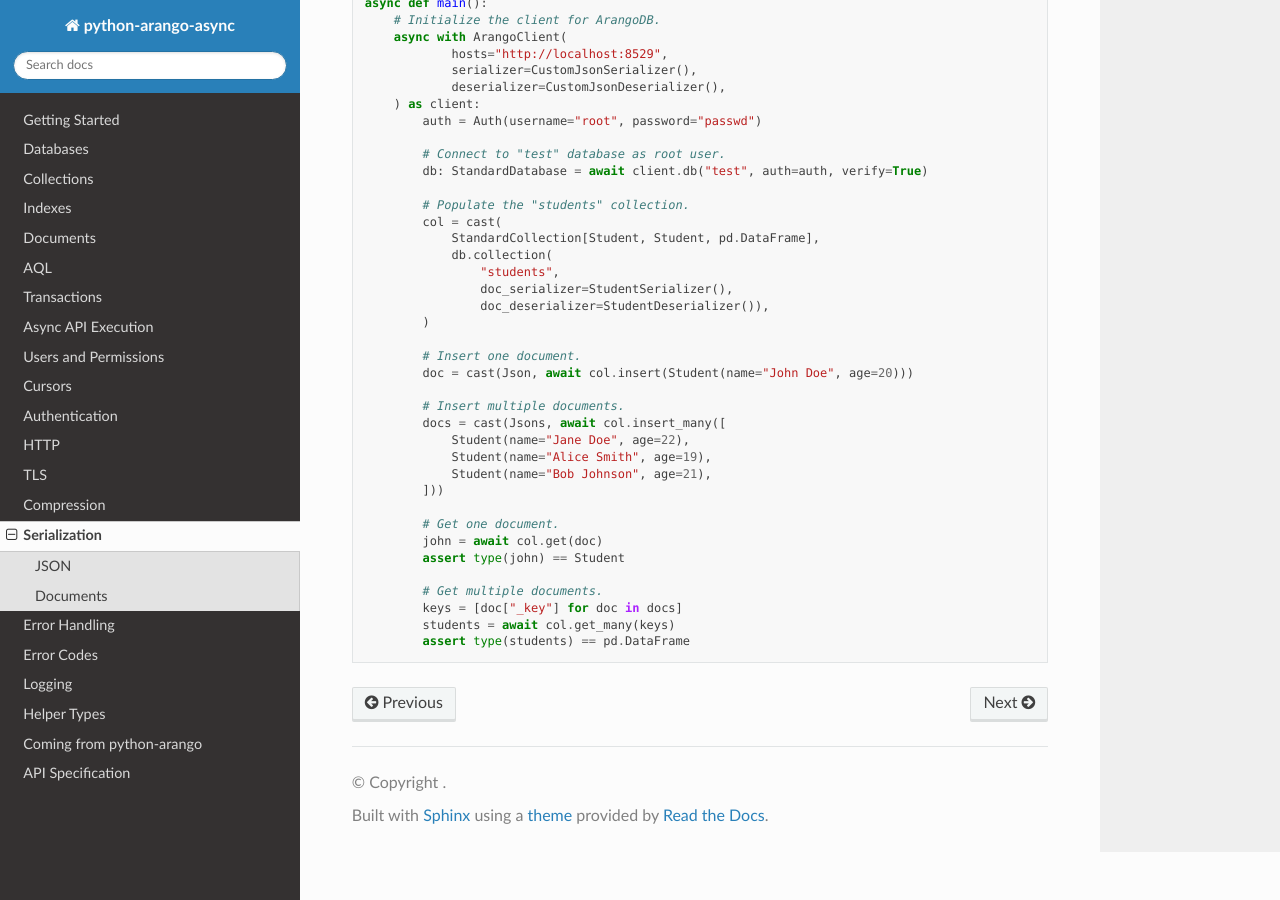
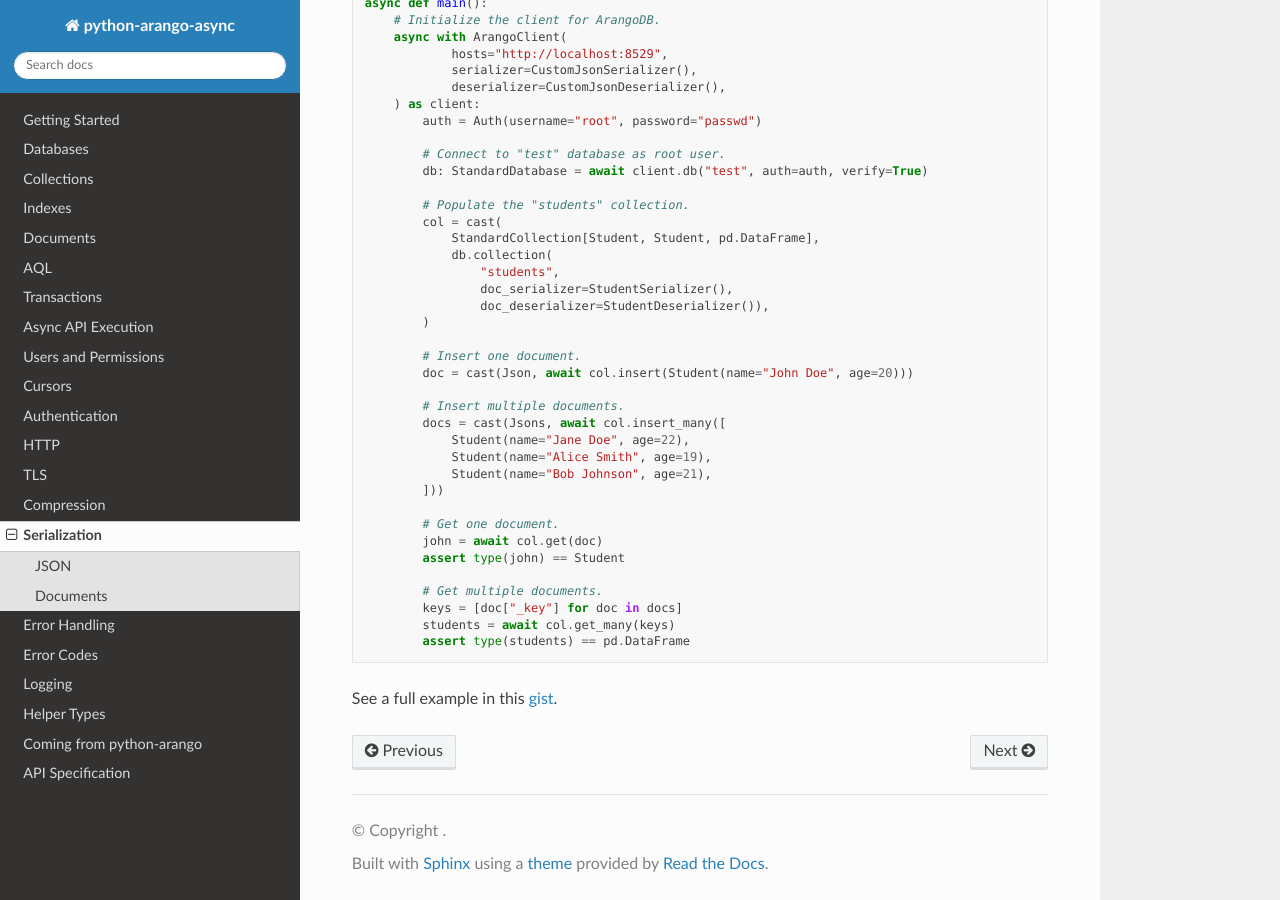
Before and after one commit to arangodb/python-arango-async, a Sphinx documentation site: the page built from docs/serialization.rst, in a window 1280 px wide and 900 px high, scrolled down 2823 px. Built offline with Sphinx 7.4.7 and the Read the Docs theme 3.1.0, drawn with Linux system fonts in a browser that asks for light colours.

Commit message:
Added github gist example

```diff
--- a/docs/serialization.rst
+++ b/docs/serialization.rst
@@ -183,5 +183,7 @@ You would then use the custom serializer/deserializer when working with collecti
             students = await col.get_many(keys)
             assert type(students) == pd.DataFrame
 
+See a full example in this `gist <https://gist.github.com/apetenchea/bd6e737463a60bfad8c792e0f23bfe4a>`__.
+
 .. _Pydantic: https://docs.pydantic.dev/latest/
 .. _pandas: https://pandas.pydata.org/
```
